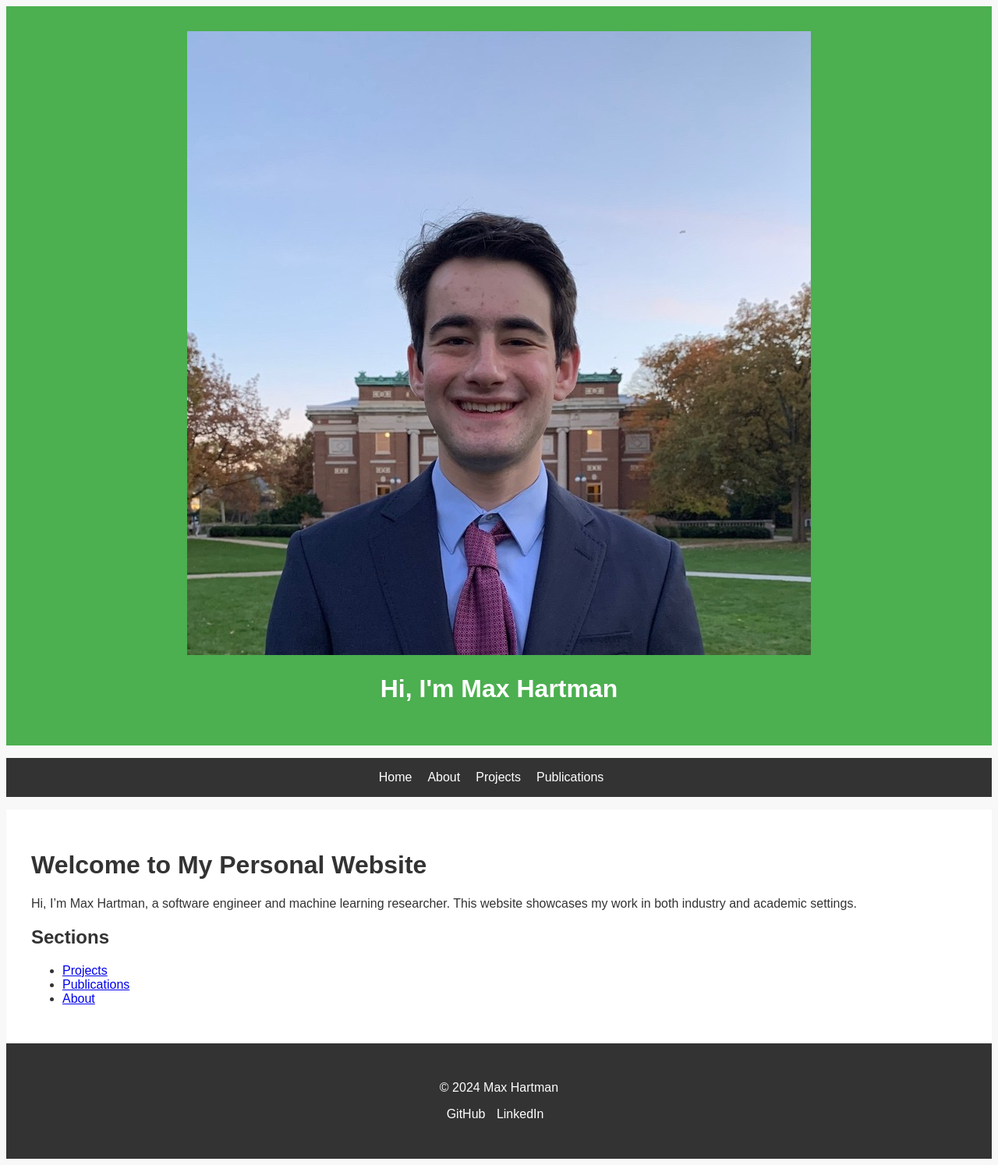
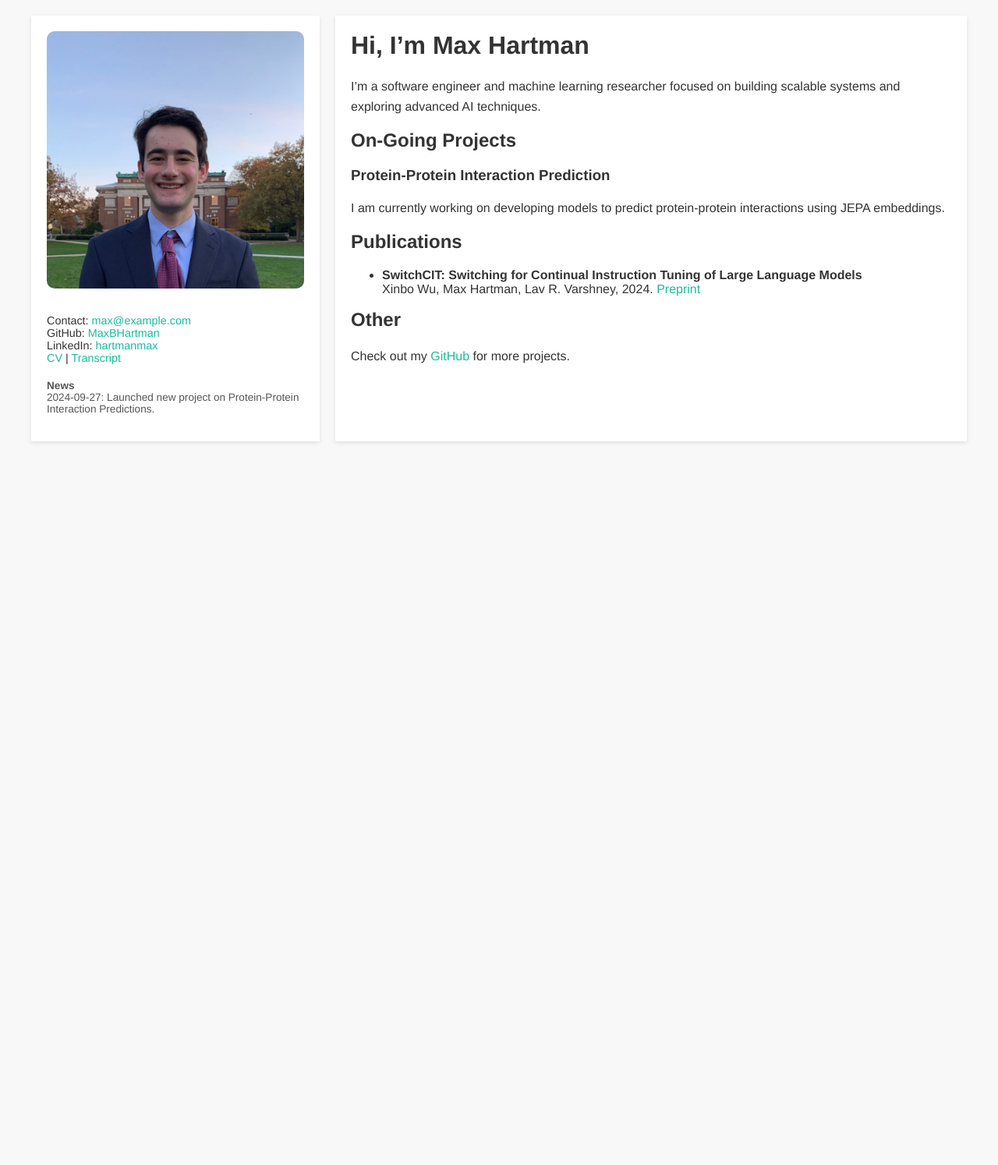
Before and after one commit to MaxBHartman/maxbhartman.github.io, a Jekyll site: the page built from index.md, in a window 1280 px wide. Shown: the whole page at 78% size. Built offline with Jekyll 4.4.1, drawn with Linux system fonts in a browser that asks for light colours; after the commit the page ends 900 px from its top, so only the background shows below that.

Commit message:
clean up look

```diff
--- a/_layouts/default.html
+++ b/_layouts/default.html
@@ -1,3 +1,5 @@
+<!-- _layouts/default.html -->
+
 <!DOCTYPE html>
 <html lang="en">
 <head>
@@ -8,35 +10,30 @@
 </head>
 <body>
 
-  <!-- Header with logo and title -->
-  <header>
-    <img src="{{ site.logo }}" alt="Logo">
-    <h1>{{ site.title }}</h1>
-  </header>
+  <!-- Main Wrapper -->
+  <div class="container">
 
-  <!-- Navigation Links -->
-  <nav>
-    <ul>
-      <li><a href="{{ '/' | relative_url }}">Home</a></li>
-      <li><a href="{{ '/about' | relative_url }}">About</a></li>
-      <li><a href="{{ '/projects' | relative_url }}">Projects</a></li>
-      <li><a href="{{ '/publications' | relative_url }}">Publications</a></li>
-    </ul>
-  </nav>
+    <!-- Left Sidebar -->
+    <aside class="sidebar">
+      <img src="{{ site.logo }}" alt="Max Hartman" class="profile-pic">
+      <p class="contact-info">
+        Contact: <a href="mailto:max@example.com">max@example.com</a><br>
+        GitHub: <a href="https://github.com/{{ site.social_media.github }}">{{ site.social_media.github }}</a><br>
+        LinkedIn: <a href="https://linkedin.com/in/{{ site.social_media.linkedin }}">{{ site.social_media.linkedin }}</a><br>
+        <a href="#">CV</a> | <a href="#">Transcript</a>
+      </p>
+      <p class="news">
+        <strong>News</strong><br>
+        2024-09-27: Launched new project on Protein-Protein Interaction Predictions.
+      </p>
+    </aside>
 
-  <!-- Main Content -->
-  <main>
-    {{ content }}
-  </main>
+    <!-- Main Content Area -->
+    <main class="content">
+      {{ content }}
+    </main>
 
-  <!-- Footer with Social Media Links -->
-  <footer>
-    <p>&copy; {{ site.time | date: '%Y' }} Max Hartman</p>
-    <ul>
-      <li><a href="https://github.com/{{ site.social_media.github }}">GitHub</a></li>
-      <li><a href="https://linkedin.com/in/{{ site.social_media.linkedin }}">LinkedIn</a></li>
-    </ul>
-  </footer>
+  </div>
 
 </body>
 </html>
--- a/css/style.css
+++ b/css/style.css
@@ -1,72 +1,87 @@
-/* css/style.css */
-
+/* General Styles */
 body {
-    font-family: Arial, sans-serif;
+  font-family: 'Helvetica Neue', Arial, sans-serif;
   background-color: #f8f8f8;
   color: #333;
+  margin: 0;
+  padding: 0;
 }
 
-  header {
-    text-align: center;
-    padding: 2rem;
-    background-color: #4CAF50;
-    color: white;
+.container {
+  display: flex;
+  max-width: 1200px;
+  margin: 0 auto;
+  padding: 20px;
 }
 
-  header img.logo {
-    width: 150px;
-    border-radius: 50%;
-    margin-bottom: 1rem;
+/* Sidebar Styling */
+.sidebar {
+  width: 30%;
+  background-color: #fff;
+  padding: 20px;
+  margin-right: 20px;
+  box-shadow: 0 2px 5px rgba(0, 0, 0, 0.1);
 }
 
-  nav ul {
-    display: flex;
-    justify-content: center;
-    list-style: none;
-    background-color: #333;
-    padding: 1rem;
+.profile-pic {
+  width: 100%;
+  border-radius: 10px;
+  margin-bottom: 15px;
 }
 
-  nav ul li {
-    margin-right: 20px;
+.contact-info {
+  font-size: 0.9rem;
+  margin-bottom: 20px;
 }
 
-  nav ul li a {
-    color: white;
+.contact-info a {
+  color: #1abc9c;
   text-decoration: none;
 }
 
-  nav ul li a:hover {
-    color: #4CAF50;
+.news {
+  font-size: 0.85rem;
+  color: #555;
 }
 
-  main {
-    padding: 2rem;
+/* Main Content Styling */
+.content {
+  width: 70%;
   background-color: #fff;
+  padding: 20px;
+  box-shadow: 0 2px 5px rgba(0, 0, 0, 0.1);
 }
 
-  footer {
-    text-align: center;
-    padding: 2rem;
-    background-color: #333;
-    color: white;
+.content h1, .content h2 {
+  margin-top: 0;
 }
 
-  footer ul {
-    list-style: none;
-    padding: 0;
+.content p {
+  font-size: 1rem;
+  line-height: 1.6;
 }
 
-  footer ul li {
-    display: inline;
-    margin-right: 10px;
-  }
-
-  footer ul li a {
-    color: white;
+.content a {
+  color: #1abc9c;
   text-decoration: none;
 }
 
-  footer ul li a:hover {
+.content a:hover {
   text-decoration: underline;
 }
+
+/* Responsive Design */
+@media (max-width: 768px) {
+  .container {
+    flex-direction: column;
+  }
+
+  .sidebar, .content {
+    width: 100%;
+    margin: 0;
+  }
+
+  .sidebar {
+    margin-bottom: 20px;
+  }
+}
--- a/index.md
+++ b/index.md
@@ -3,11 +3,20 @@ layout: default
 title: Hi, I'm Max Hartman
 ---
 
-# Welcome to My Personal Website
+# Hi, I'm Max Hartman
 
-Hi, I'm Max Hartman, a software engineer and machine learning researcher. This website showcases my work in both industry and academic settings.
+I'm a software engineer and machine learning researcher focused on building scalable systems and exploring advanced AI techniques.
 
-## Sections
-- [Projects](projects.md)
-- [Publications](publications.md)
-- [About](about.md)
+## On-Going Projects
+
+### Protein-Protein Interaction Prediction
+I am currently working on developing models to predict protein-protein interactions using JEPA embeddings.
+
+## Publications
+
+- **SwitchCIT: Switching for Continual Instruction Tuning of Large Language Models**
+  Xinbo Wu, Max Hartman, Lav R. Varshney, 2024. [Preprint](https://arxiv.org/abs/2407.11780)
+
+## Other
+
+Check out my [GitHub](https://github.com/MaxBHartman) for more projects.
```
Lines whose indentation alone changed are shown as unchanged.
